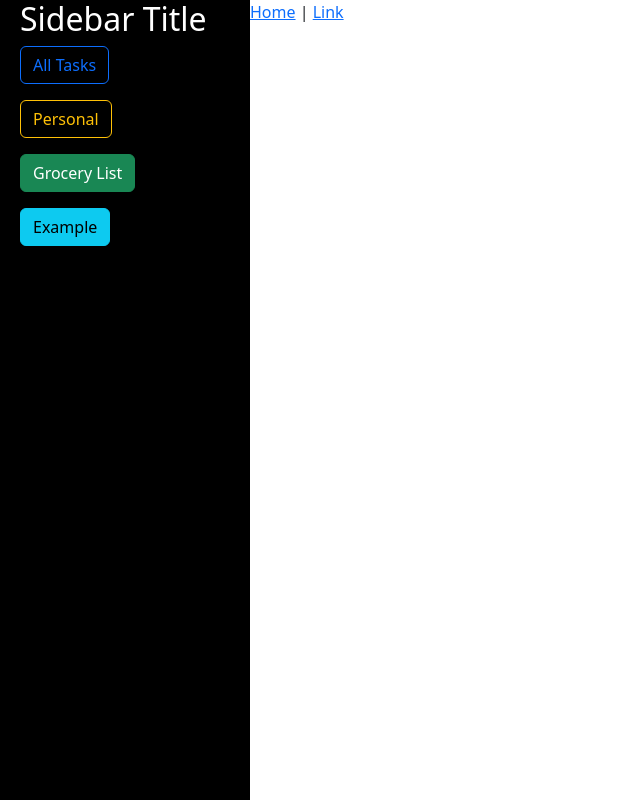
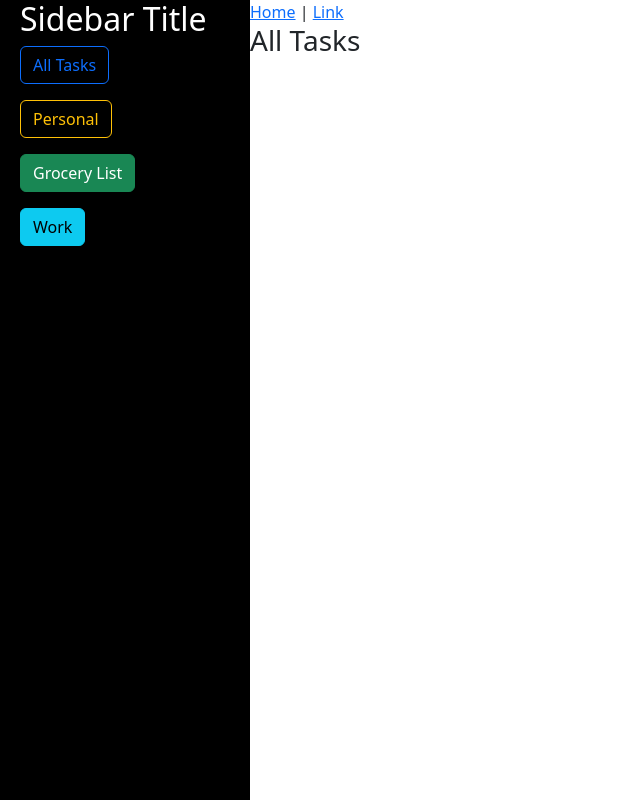
Before and after one commit to sichang51/todo-app-frontend, a React (Vite) app: page / in a window 1280 px wide. Both pictures are taken after a click on the button "All Tasks". Shown: the whole page, without its empty margins (0-640 px from the left). Built offline with nearby package versions, Linux system fonts and the light colour scheme.

Commit message:
created useState for selectTab, handler to display content on click of sidenav element

```diff
--- a/src/App.jsx
+++ b/src/App.jsx
@@ -1,12 +1,20 @@
+import React, { useState } from "react";
 import SideNav from "./components/common/SideNav";
 import { Content } from "./components/Content";
+
 // import { Footer } from "./Footer";
 
 function App() {
+  const [selectedTab, setSelectedTab] = useState("emptystring");
+
+  const handleTabChange = (tab) => {
+    setSelectedTab(tab);
+  };
+
   return (
     <div className="app-container" style={{ display: "flex" }}>
-      <SideNav />
-      <Content />
+      <SideNav onTabChange={handleTabChange} />
+      <Content selectedTab={selectedTab} />
     </div>
   );
 }
--- a/src/components/Content.jsx
+++ b/src/components/Content.jsx
@@ -1,4 +1,8 @@
-export function Content() {
+import React from "react";
+
+export function Content({ selectedTab }) {
+  console.log(selectedTab);
+
   return (
     <div className="content" style={{ flex: 1 }}>
       <header>
@@ -6,7 +10,36 @@ export function Content() {
           <a href="#">Home</a> | <a href="#">Link</a>
         </nav>
       </header>
-      {/* Add your content here */}
+      <div>
+        {selectedTab === "All Tasks" && (
+          <div>
+            {/* Render content for All Tasks */}
+            <h3>All Tasks</h3>
+            {/* Add your list of tasks here */}
+          </div>
+        )}
+        {selectedTab === "Personal" && (
+          <div>
+            {/* Render content for Completed Tasks */}
+            <h3>Personal Tasks</h3>
+            {/* Add your list of completed tasks here */}
+          </div>
+        )}
+        {selectedTab === "Grocery List" && (
+          <div>
+            {/* Render content for Completed Tasks */}
+            <h3>Grocery List</h3>
+            {/* Add your list of completed tasks here */}
+          </div>
+        )}
+        {selectedTab === "Work" && (
+          <div>
+            {/* Render content for Completed Tasks */}
+            <h3>Work</h3>
+            {/* Add your list of completed tasks here */}
+          </div>
+        )}
+      </div>
     </div>
   );
 }
--- a/src/components/common/SideNav.jsx
+++ b/src/components/common/SideNav.jsx
@@ -1,4 +1,15 @@
-export function SideNav() {
+import React from "react";
+
+export function SideNav({ onTabChange }) {
+  // Define an array containing sidebar elements
+  const sidebarElements = [
+    { label: "All Tasks", className: "btn-outline-primary", onClick: () => onTabChange("All Tasks") },
+    // () => created the actionable click to render content on right side
+    { label: "Personal", className: "btn-outline-warning", onClick: () => onTabChange("Personal") },
+    { label: "Grocery List", className: "btn-success", onClick: () => onTabChange("Grocery List") },
+    { label: "Work", className: "btn-info", onClick: () => onTabChange("Work") },
+  ];
+
   return (
     <div
       className="sidenav"
@@ -13,26 +24,15 @@ export function SideNav() {
     >
       <h2 className="text-white">Sidebar Title</h2>
       <ul className="nav flex-column">
-        <li className="nav-item mb-3">
-          <button type="button" className="btn btn-outline-primary">
-            All Tasks
-          </button>
-        </li>
-        <li className="nav-item mb-3">
-          <button type="button" className="btn btn-outline-warning">
-            Personal
-          </button>
-        </li>
-        <li className="nav-item mb-3">
-          <button type="button" class="btn btn-success">
-            Grocery List
-          </button>
-        </li>
-        <li className="nav-item mb-3">
-          <button type="button" class="btn btn-info">
-            Example
-          </button>
-        </li>
+        {/* Map over the sidebarElements array */}
+        {sidebarElements.map((element, index) => (
+          <li className="nav-item mb-3" key={index}>
+            {/* Generate button dynamically */}
+            <button type="button" className={`btn ${element.className}`} onClick={element.onClick}>
+              {element.label}
+            </button>
+          </li>
+        ))}
       </ul>
     </div>
   );
```
